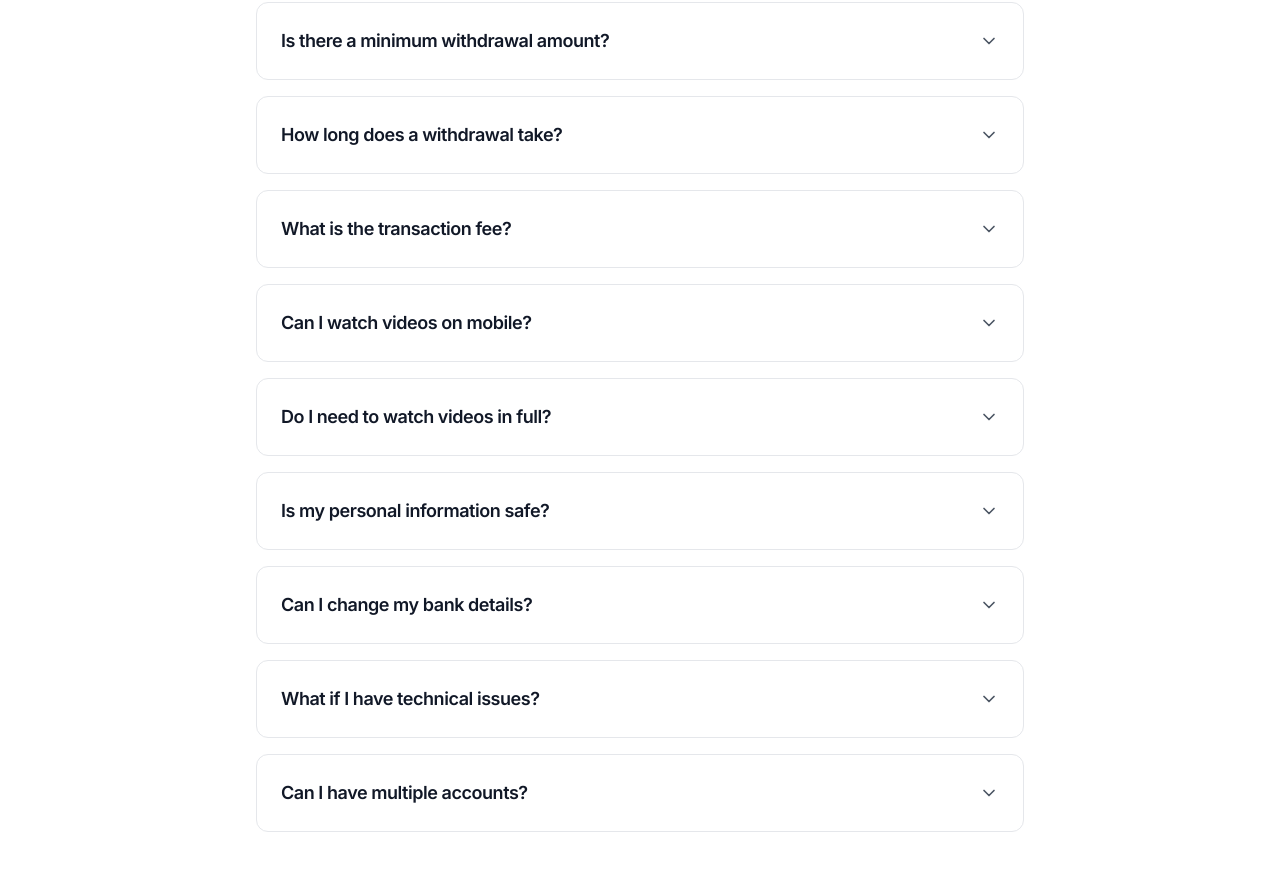
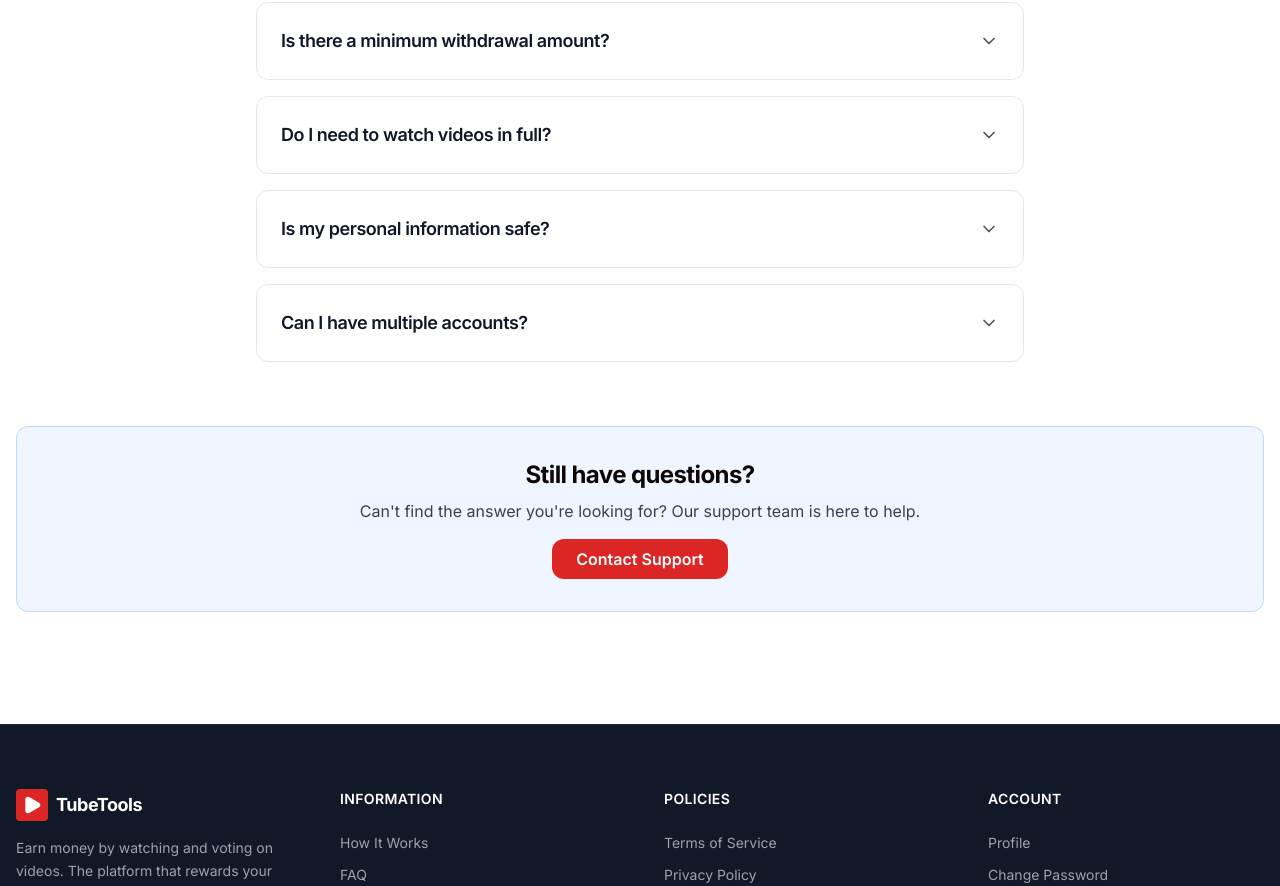
Before and after one commit to fullpropt/tubetools2, a React (Vite) app: page /faq in a window 1280 px wide. Shown: the part 320-1206 px from the top of the page. Built offline with nearby package versions, Linux system fonts and the light colour scheme.

Commit message:
FAQ Corrigido

```diff
--- a/client/pages/FAQ.tsx
+++ b/client/pages/FAQ.tsx
@@ -30,48 +30,18 @@ export default function FAQ() {
     },
     {
       id: "3",
-      question: "How long does a withdrawal take?",
-      answer:
-        "After you complete the payment for the transaction fee, your withdrawal is typically processed within 24-48 hours. You will receive the funds directly to your bank account.",
-    },
-    {
-      id: "4",
-      question: "What is the transaction fee?",
-      answer:
-        "The transaction fee is a fixed amount that varies based on your withdrawal amount. It covers the cost of processing and transferring your earnings to your bank account.",
-    },
-    {
-      id: "5",
-      question: "Can I watch videos on mobile?",
-      answer:
-        "Yes! TubeTools is fully responsive and works on mobile devices. You can watch videos, vote, and manage your account from your smartphone or tablet.",
-    },
-    {
-      id: "6",
       question: "Do I need to watch videos in full?",
       answer:
         "While you can skip videos, watching them in full ensures you get the maximum reward. We recommend watching videos completely to maximize your earnings.",
     },
     {
-      id: "7",
+      id: "4",
       question: "Is my personal information safe?",
       answer:
         "Yes, we take security very seriously. All your personal and banking information is encrypted and stored securely. We never share your data with third parties.",
     },
     {
-      id: "8",
-      question: "Can I change my bank details?",
-      answer:
-        "Yes, you can update your bank details anytime from your profile settings. Just make sure to use the correct information to avoid withdrawal delays.",
-    },
-    {
-      id: "9",
-      question: "What if I have technical issues?",
-      answer:
-        "If you encounter any technical problems, please contact our support team. We're here to help and will resolve your issue as quickly as possible.",
-    },
-    {
-      id: "10",
+      id: "5",
       question: "Can I have multiple accounts?",
       answer:
         "No, each person is allowed only one account. Creating multiple accounts may result in account suspension and forfeiture of earnings.",
```
